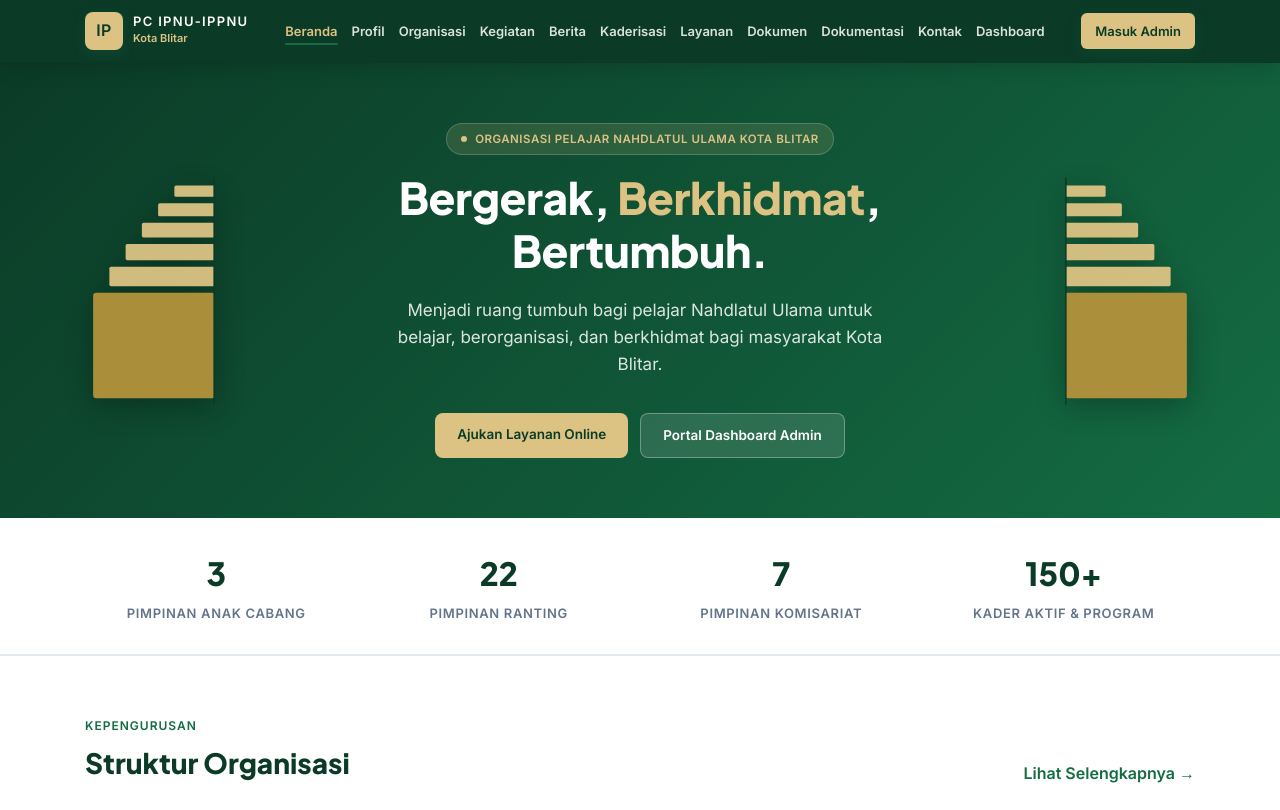
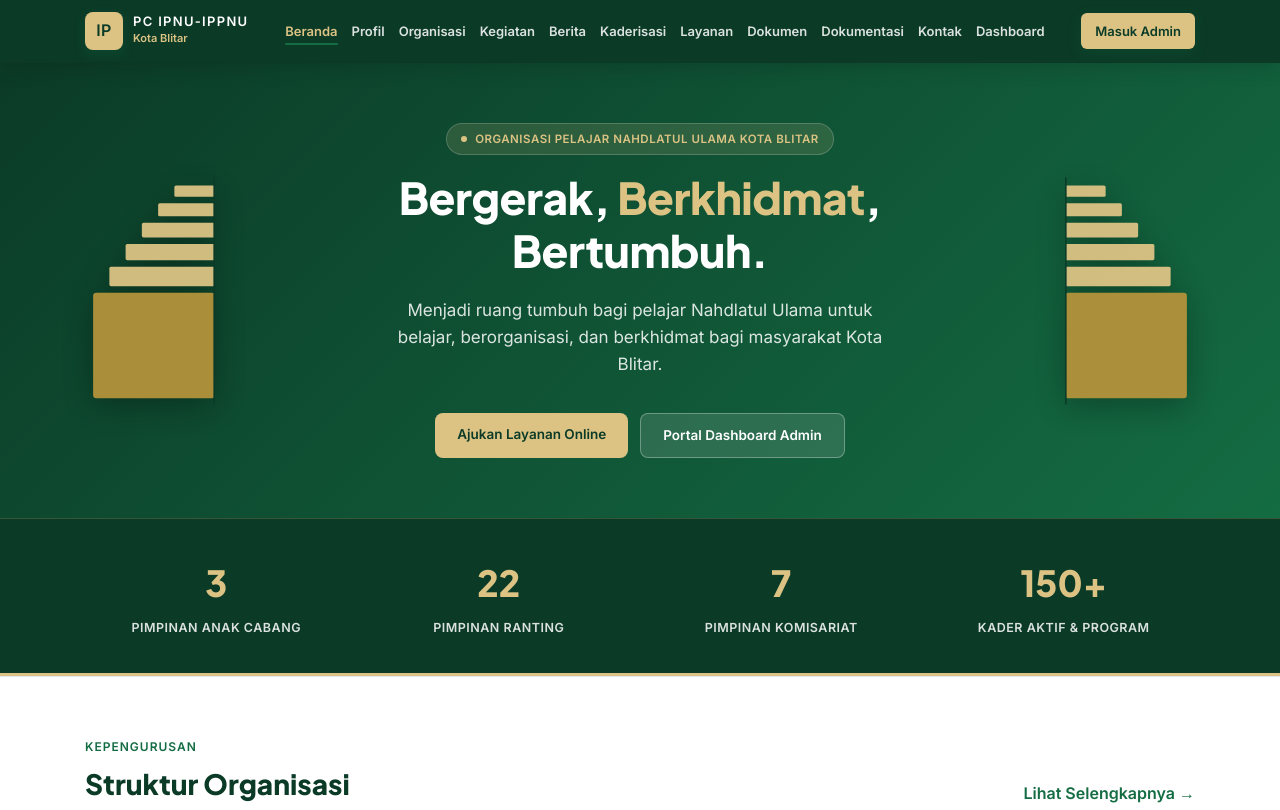
Before and after one commit to Rizkyy212/pcipnuippnukotablitar, a plain HTML site: page index.html in a window 1280 px wide. Shown: the top 810 px of the page. Drawn offline with Linux system fonts and the light colour scheme.

Commit message:
index new

```diff
--- a/index.html
+++ b/index.html
@@ -180,11 +180,13 @@
   .btn-gold { background: #DCC384; color: #0B3B27; }
   .btn-outline { background: rgba(255,255,255,0.12); color: #FFFFFF; border: 1px solid rgba(255,255,255,0.3); }
 
-  /* STATISTIK */
+  /* STATISTIK (WARNA KEMBALI SEPERTI AWAL & ANGKA BERGERAK) */
   .stats-band {
-    background: #FFFFFF;
-    border-bottom: 1px solid #E2E8F0;
-    padding: 30px 0;
+    background: #0B3B27;
+    border-top: 1px solid rgba(220, 195, 132, 0.2);
+    border-bottom: 3px solid #DCC384;
+    padding: 35px 0;
+    color: #FFFFFF;
   }
   .stats-grid {
     display: grid;
@@ -192,8 +194,20 @@
     gap: 20px;
     text-align: center;
   }
-  .stat-num { font-size: 32px; font-weight: 800; color: #0B3B27; }
-  .stat-label { font-size: 13px; color: #64748B; font-weight: 600; margin-top: 4px; }
+  .stat-num {
+    font-size: 36px;
+    font-weight: 800;
+    color: #DCC384;
+    font-family: 'Plus Jakarta Sans', sans-serif;
+  }
+  .stat-label {
+    font-size: 12.5px;
+    color: rgba(255, 255, 255, 0.85);
+    font-weight: 600;
+    margin-top: 6px;
+    text-transform: uppercase;
+    letter-spacing: 0.5px;
+  }
 
   /* SECTION UMUM */
   .section { padding: 60px 0; }
@@ -205,14 +219,12 @@
   .link-more { color: #146C43; font-weight: 700; text-decoration: none; display: inline-flex; align-items: center; gap: 4px; }
 
   /* ========================================================
-     STRUKTUR ORGANISASI (BORDER DISESUAIKAN DENGAN TEMA)
+     STRUKTUR ORGANISASI
      ======================================================== */
   .struktur-grid { display: grid; grid-template-columns: 1fr 1fr; gap: 24px; }
   .struktur-col { background: #F8FAFC; border-radius: 16px; padding: 24px; }
 
-  /* Kolom IPNU (Border Hijau) */
   .struktur-col.ipnu { border: 2px solid #0B3B27; }
-  /* Kolom IPPNU (Border Kuning Emas) */
   .struktur-col.ippnu { border: 2px solid #B4923A; }
 
   .struktur-col-head { display: flex; align-items: center; gap: 12px; margin-bottom: 20px; padding-bottom: 12px; border-bottom: 1px solid #E2E8F0; }
@@ -228,9 +240,7 @@
     gap: 16px;
     text-align: left;
   }
-  /* Border Kartu Pengurus IPNU */
   .struktur-col.ipnu .person-card { border: 1.5px solid rgba(11, 59, 39, 0.25); }
-  /* Border Kartu Pengurus IPPNU */
   .struktur-col.ippnu .person-card { border: 1.5px solid rgba(180, 146, 58, 0.3); }
 
   .person-card .avatar {
@@ -371,8 +381,8 @@
     .hero-text-center h1 { font-size: 26px !important; }
     .hero-text-center .lead { font-size: 13.5px !important; }
 
-    .stats-grid { grid-template-columns: repeat(2, 1fr) !important; gap: 12px; }
-    .stat-num { font-size: 24px; }
+    .stats-grid { grid-template-columns: repeat(2, 1fr) !important; gap: 20px; }
+    .stat-num { font-size: 28px; }
     .struktur-grid { grid-template-columns: 1fr !important; gap: 16px; }
     .card-grid-3 { grid-template-columns: 1fr !important; gap: 16px; }
 
@@ -454,24 +464,24 @@
   </div>
 </section>
 
-<!-- STATISTIK INTERAKTIF -->
+<!-- STATISTIK INTERAKTIF DENGAN ANIMASI ANGKA BERGERAK -->
 <section class="stats-band">
   <div class="wrap">
     <div class="stats-grid">
       <div>
-        <div class="stat-num">3</div>
+        <div class="stat-num" data-target="3">0</div>
         <div class="stat-label">Pimpinan Anak Cabang</div>
       </div>
       <div>
-        <div class="stat-num">22</div>
+        <div class="stat-num" data-target="22">0</div>
         <div class="stat-label">Pimpinan Ranting</div>
       </div>
       <div>
-        <div class="stat-num">7</div>
+        <div class="stat-num" data-target="7">0</div>
         <div class="stat-label">Pimpinan Komisariat</div>
       </div>
       <div>
-        <div class="stat-num">150+</div>
+        <div class="stat-num" data-target="150" data-suffix="+">0</div>
         <div class="stat-label">Kader Aktif &amp; Program</div>
       </div>
     </div>
@@ -490,7 +500,7 @@
     </div>
     <div class="struktur-grid">
 
-      <!-- IPNU (Border Hijau) -->
+      <!-- IPNU -->
       <div class="struktur-col ipnu">
         <div class="struktur-col-head">
           <span style="background:#0B3B27;color:#fff;padding:5px 10px;border-radius:6px;font-size:11px;font-weight:800;">IPNU</span>
@@ -521,7 +531,7 @@
         </div>
       </div>
 
-      <!-- IPPNU (Border Kuning Emas) -->
+      <!-- IPPNU -->
       <div class="struktur-col ippnu">
         <div class="struktur-col-head">
           <span style="background:#B4923A;color:#fff;padding:5px 10px;border-radius:6px;font-size:11px;font-weight:800;">IPPNU</span>
@@ -797,9 +807,10 @@
   </div>
 </footer>
 
-<!-- SCRIPT NAVBAR INTERAKTIF -->
+<!-- SCRIPT NAVBAR & ANIMASI COUNTER STATISTIK -->
 <script>
   document.addEventListener("DOMContentLoaded", () => {
+    // Mobile Nav Toggle
     const navToggle = document.getElementById("navToggle");
     const navLinks = document.getElementById("navLinks");
 
@@ -809,20 +820,41 @@
         navLinks.classList.toggle("show");
       });
 
-      // Tutup menu otomatis jika salah satu link diklik
       navLinks.querySelectorAll("a").forEach(link => {
         link.addEventListener("click", () => {
           navLinks.classList.remove("show");
         });
       });
 
-      // Tutup menu jika klik di luar area navbar
       document.addEventListener("click", (e) => {
         if (!navToggle.contains(e.target) && !navLinks.contains(e.target)) {
           navLinks.classList.remove("show");
         }
       });
     }
+
+    // Animasi Angka Statistik Bergerak (Counter Animation)
+    const counters = document.querySelectorAll('.stat-num');
+    const speed = 40; // Kecepatan animasi
+
+    counters.forEach(counter => {
+      const updateCount = () => {
+        const target = +counter.getAttribute('data-target');
+        const suffix = counter.getAttribute('data-suffix') || '';
+        const count = +counter.innerText.replace('+', '');
+
+        const increment = target / speed;
+
+        if (count < target) {
+          counter.innerText = Math.ceil(count + increment) + suffix;
+          setTimeout(updateCount, 30);
+        } else {
+          counter.innerText = target + suffix;
+        }
+      };
+
+      updateCount();
+    });
   });
 </script>
 </body>
```
